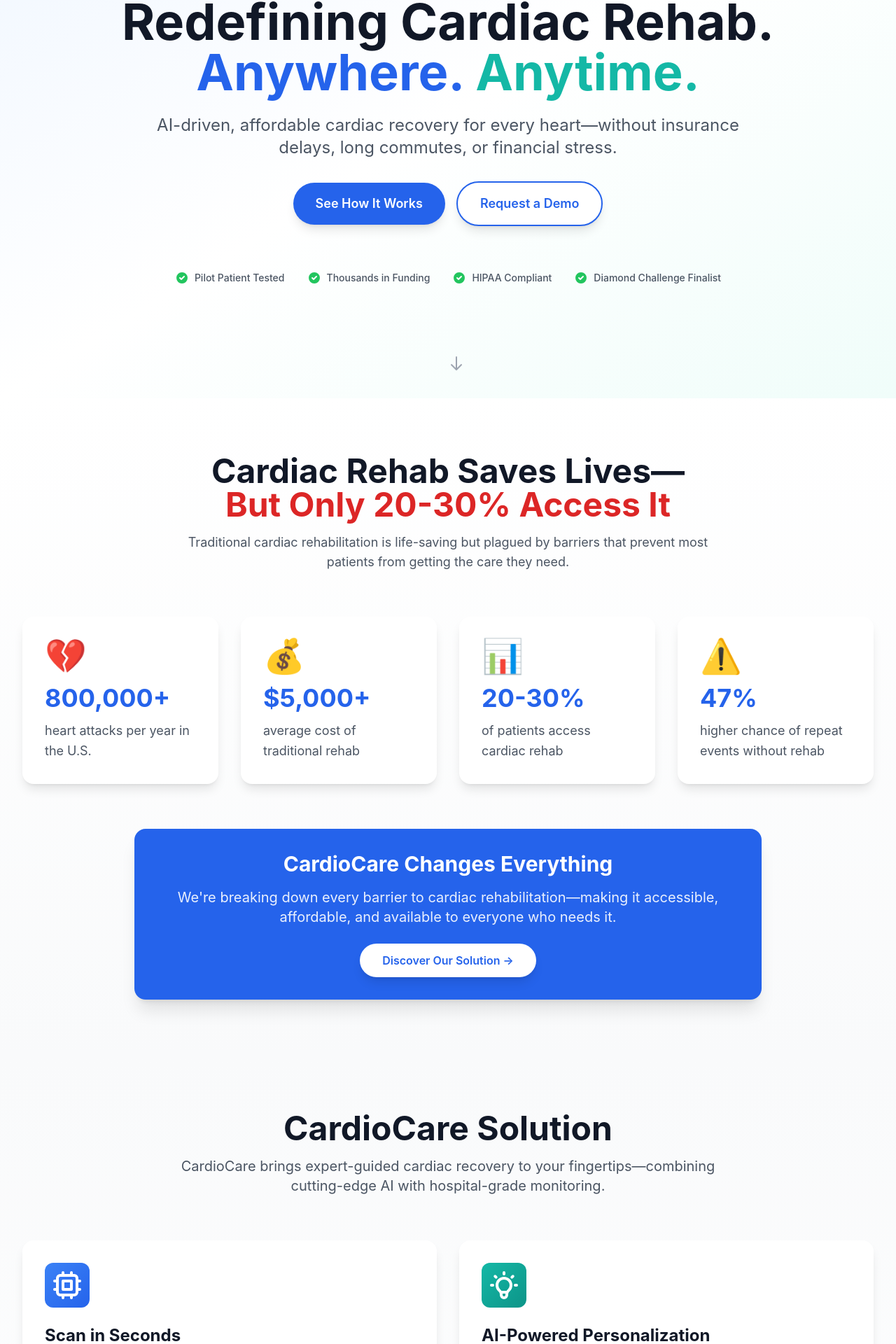
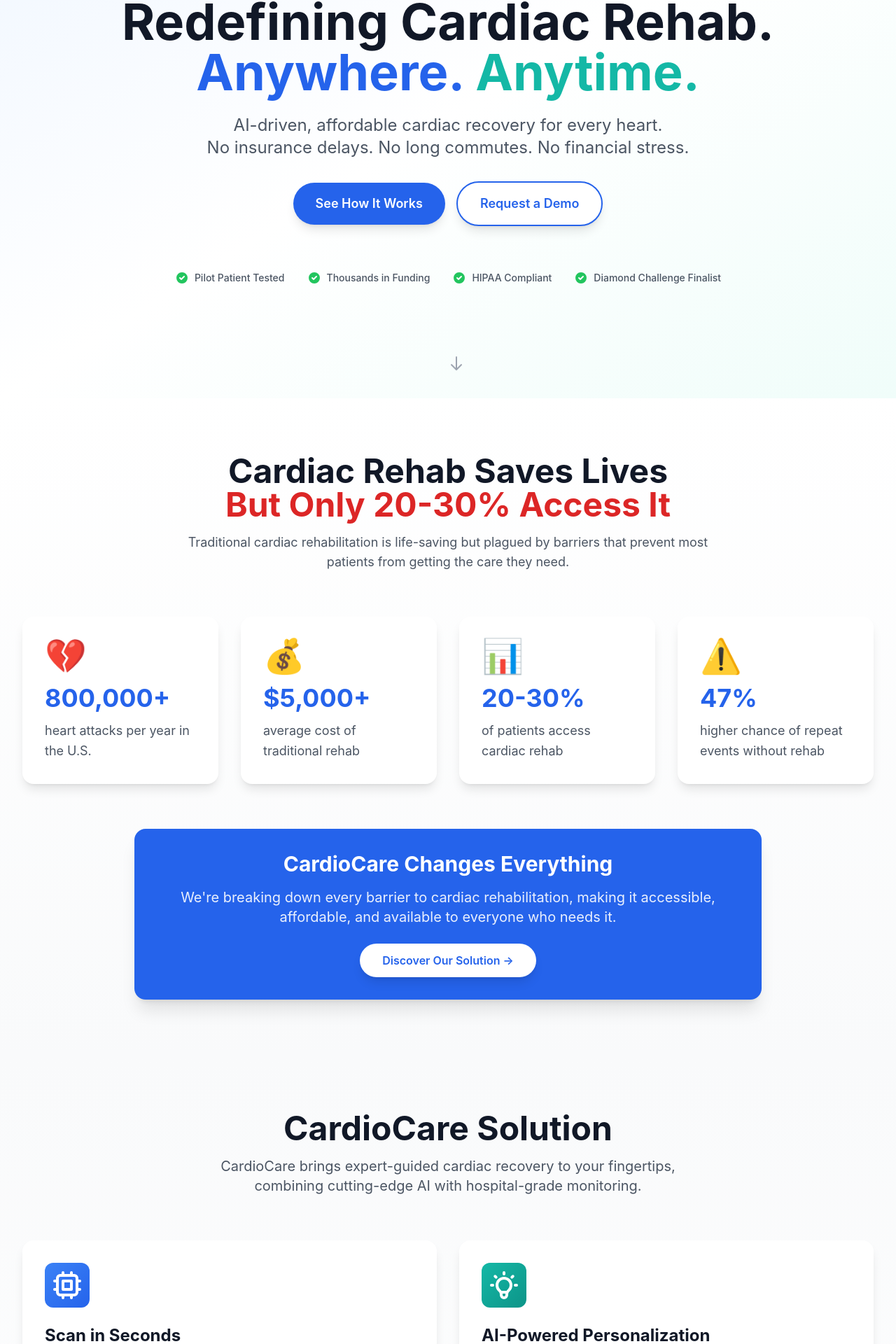
Before and after one commit to AnshumanG99/cardiocarewebsite, a React (Vite) app: page / in a window 1280 px wide. Shown: the part 231-2151 px from the top of the page at 70% size. Built offline with nearby package versions, Linux system fonts and the light colour scheme; the HTML template or start-up script is replaced by a standard one.

Commit message:
Removed Em Dashes

```diff
--- a/src/sections/Contact.jsx
+++ b/src/sections/Contact.jsx
@@ -112,7 +112,7 @@
           </h2>
           <p className="text-lg sm:text-xl text-gray-600 max-w-3xl mx-auto">
             Interested in CardioCare? Whether you're a healthcare provider,
-            investor, or potential partner—we'd love to hear from you.
+            investor, or potential partner, we'd love to hear from you.
           </p>
         </div>
 
--- a/src/sections/Hero.jsx
+++ b/src/sections/Hero.jsx
@@ -37,8 +37,8 @@
 
           {/* Subheadline */}
           <p className="text-lg sm:text-xl md:text-2xl text-gray-600 mb-8 max-w-4xl mx-auto leading-relaxed">
-            AI-driven, affordable cardiac recovery for every heart—without
-            insurance delays, long commutes, or financial stress.
+            AI-driven, affordable cardiac recovery for every heart. <br />
+            No insurance delays. No long commutes. No financial stress.
           </p>
 
           {/* CTA Buttons */}
--- a/src/sections/Impact.jsx
+++ b/src/sections/Impact.jsx
@@ -102,7 +102,7 @@
             Social Impact of CardioCare
           </h2>
           <p className="text-lg sm:text-xl text-gray-600 max-w-3xl mx-auto">
-            Breaking down barriers to cardiac rehabilitation—one heart at a
+            Breaking down barriers to cardiac rehabilitation one heart at a
             time.
           </p>
         </div>
@@ -179,7 +179,7 @@
               Making Cardiac Rehabilitation Accessible to Everyone
             </h3>
             <p className="text-lg sm:text-xl mb-8 opacity-90">
-              CardioCare is on a mission to democratize cardiac care—removing
+              CardioCare is on a mission to democratize cardiac care, removing
               financial, geographic, and systemic barriers that prevent millions
               from accessing life-saving rehabilitation.
             </p>
--- a/src/sections/ProblemStatement.jsx
+++ b/src/sections/ProblemStatement.jsx
@@ -65,7 +65,7 @@
           }`}
         >
           <h2 className="text-3xl sm:text-4xl md:text-5xl font-bold text-gray-900 mb-4">
-            Cardiac Rehab Saves Lives—
+            Cardiac Rehab Saves Lives
             <br />
             <span className="text-red-600">But Only 20-30% Access It</span>
           </h2>
@@ -113,7 +113,7 @@
               CardioCare Changes Everything
             </h3>
             <p className="text-lg sm:text-xl mb-6 opacity-90">
-              We're breaking down every barrier to cardiac rehabilitation—making
+              We're breaking down every barrier to cardiac rehabilitation, making
               it accessible, affordable, and available to everyone who needs it.
             </p>
             <div className="flex justify-center">
--- a/src/sections/Progress.jsx
+++ b/src/sections/Progress.jsx
@@ -92,7 +92,7 @@
             CardioCare Progress
           </h2>
           <p className="text-lg text-gray-600 max-w-3xl mx-auto">
-            From concept to reality—see how we're revolutionizing cardiac
+            From concept to reality.  <br /> See how we're revolutionizing cardiac
             rehabilitation.
           </p>
         </div>
@@ -139,7 +139,7 @@
                 </h3>
                 <p className="text-lg text-center text-gray-600 mb-8">
                   See how CardioCare brings hospital-grade cardiac recovery
-                  home—right from setup to personalized rehab in action.
+                  home, right from setup to personalized rehab in action.
                 </p>
 
                 {/* Unified Gradient Section */}
@@ -165,7 +165,7 @@
                       style={{ aspectRatio: '9 / 17.5' }}
                     />
                     <p className="text-gray-600 max-w-md mt-4">
-                      Experience how CardioCare redefines remote cardiac rehabilitation — personalized, data-driven, and accessible anywhere. Early prototype demo showcasing AI-driven rehab programming with real-time ECG monitoring via our custom wearable device.
+                      Experience how CardioCare redefines remote cardiac rehabilitation: personalized, data-driven, and accessible anywhere. Early prototype demo showcasing AI-driven rehab programming with real-time ECG monitoring via our custom wearable device.
                     </p>
                   </div>
                   <div className="hidden md:block w-[3px] bg-gray-300/50 self-stretch rounded-full" />
--- a/src/sections/Solution.jsx
+++ b/src/sections/Solution.jsx
@@ -112,7 +112,7 @@
           </h2>
           <p className="text-lg sm:text-xl text-gray-600 max-w-3xl mx-auto">
             CardioCare brings expert-guided cardiac recovery to your
-            fingertips—combining cutting-edge AI with hospital-grade monitoring.
+            fingertips, <br />combining cutting-edge AI with hospital-grade monitoring.
           </p>
         </div>
 
--- a/src/sections/Validation.jsx
+++ b/src/sections/Validation.jsx
@@ -44,7 +44,7 @@
     {
       name: 'Dr. Bharati Kolte',
       title: 'Medical Director and Educator, GAIN Health Clinic, TX',
-      quote: "We see this as an essential next step — remote monitoring platforms like CardioCare will redefine outpatient rehabilitation, giving patients confidence in recovery.",
+      quote: "We see this as an essential next step. Remote monitoring platforms like CardioCare will redefine outpatient rehabilitation, giving patients confidence in recovery.",
       image: clinic3,
     },
   ];
```
